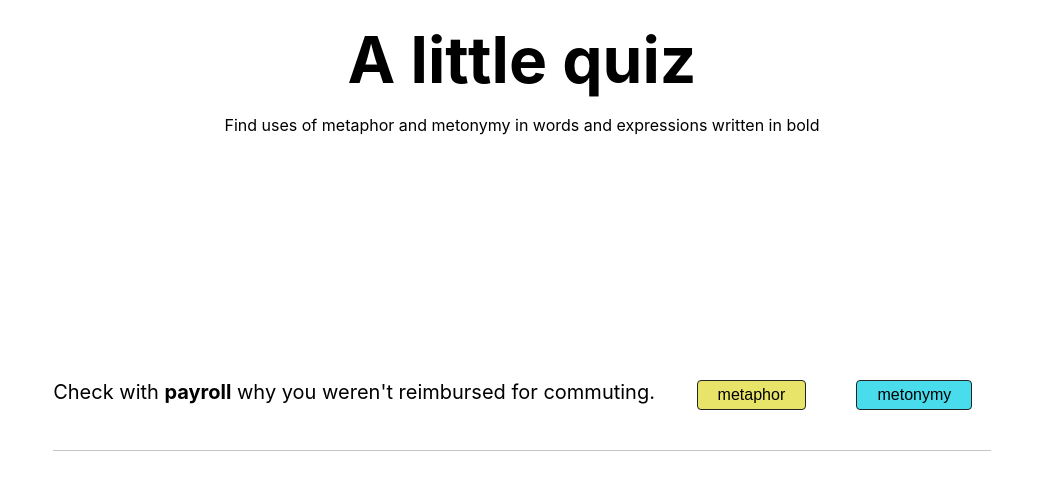
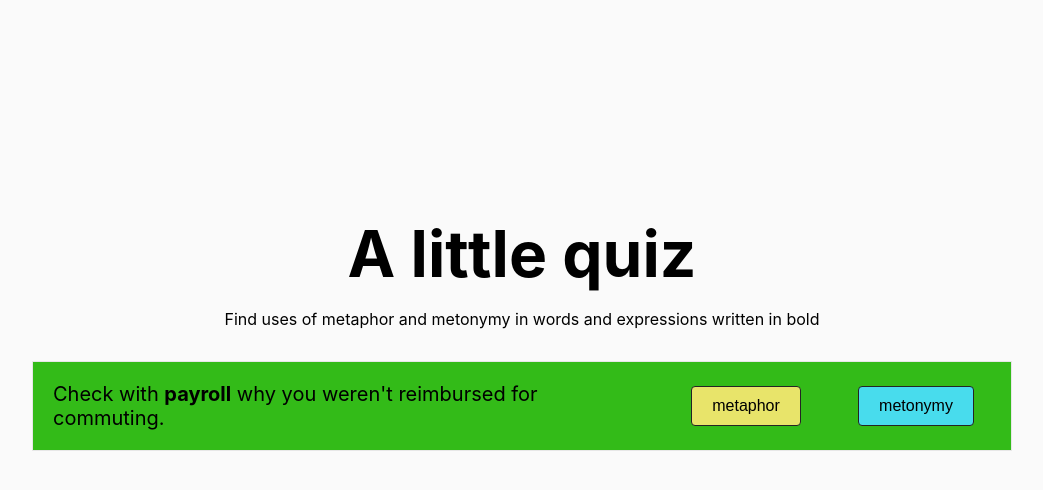
Before and after one commit to lstanisavljevic/kviz, a Next.js app: page / in a window 1280 px wide. Shown: the top 490 px of the page, without its empty margins (118-1161 px from the left). Built offline with nearby package versions, Linux system fonts and the light colour scheme.

Commit message:
Improve styles

```diff
--- a/src/components/kviz/kviz.module.scss
+++ b/src/components/kviz/kviz.module.scss
@@ -7,7 +7,9 @@
   font-size: $font-size-base;
   overflow: auto;
   scroll-behavior: smooth;
+  width: 100%;
   max-width: $col-xl;
+  margin-top: $gutter-big;
   &:after {
     display: block;
     content: "";
@@ -18,14 +20,17 @@
   }
   &__row {
     display: grid;
-    grid-template-columns: 4fr 1fr 1fr;
     grid-gap: $gutter;
-    border-bottom: 1px solid $color-separator;
-    padding: $gutter 0 $gutter-big;
+    grid-template-columns: minmax(0, 1fr) 150px 150px;
+    padding: $gutter;
     animation: scale-text $trans-defaults;
     transform-origin: top;
+    border: 1px solid $color-col;
     &:last-of-type {
-      padding: $gutter * 4 0;
+      background: $color-green;
+    }
+    @media(max-width: $col-m) {
+      grid-template-columns: minmax(0, 1fr) auto auto;
     }
   }
   &__col {
@@ -33,13 +38,14 @@
       padding: 0 $gutter 0 0;
       @media(max-width: $col-m) {
         grid-column: span 3;
-        padding: 0 0 $gutter;
       }
     }
     &--outcome {
       display: flex;
-      justify-content: center;
       align-items: center;
+      @media(min-width: $col-m) {
+        justify-content: center;
+      }
     }
   }
   &__outcome {
@@ -64,7 +70,7 @@
     background: $color-green;
     border-radius: 4px;
     border: 1px solid $color-black;
-    padding: $gutter / 2 $gutter-big;
+    padding: $gutter / 2 $gutter;
     position: relative;
     font-size: $font-size-base;
     &--selected {
--- a/src/pages/index.tsx
+++ b/src/pages/index.tsx
@@ -16,11 +16,7 @@ export default function Home() {
         Find uses of metaphor and metonymy in words and expressions written in
         bold
       </p>
-      <main className={styles.main}>
-        <Kviz />
-      </main>
-
-      {/* <footer className={styles.footer}></footer> */}
+      <Kviz />
     </div>
   )
 }
--- a/src/static/scss/common/css-variables.scss
+++ b/src/static/scss/common/css-variables.scss
@@ -2,8 +2,8 @@
 
 :root {
   // Primary colours
-  --color-white: $color-white;
-  --color-black: $black;
+  --white: $color-white;
+  --black: $color-black;
 
   // Typography
   --text-color: $black;
--- a/src/static/scss/common/variables.scss
+++ b/src/static/scss/common/variables.scss
@@ -29,6 +29,6 @@ $col-l: 800px;
 $col-xl: 980px;
 $col-max: 1200px;
 
-$gutter: 10px;
-$gutter-big: 20px;
-$trans-defaults: 0.4s ease-in;
+$gutter: 20px;
+$gutter-big: 30px;
+$trans-defaults: 0.2s ease-in;
--- a/src/static/scss/pages/Home.module.scss
+++ b/src/static/scss/pages/Home.module.scss
@@ -7,6 +7,7 @@
   flex-direction: column;
   justify-content: center;
   align-items: center;
+  background: $color-white;
 }
 
 .main {
```
